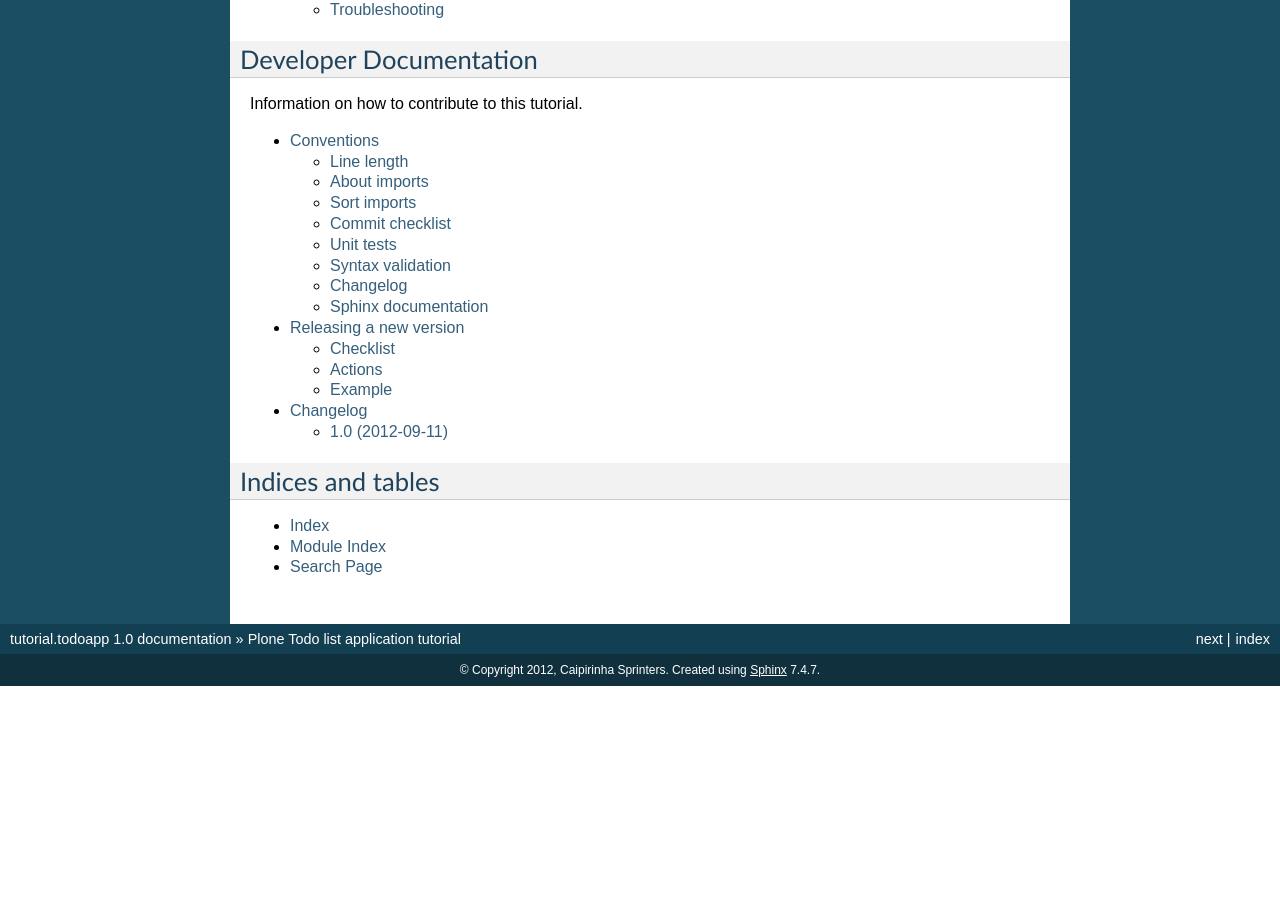
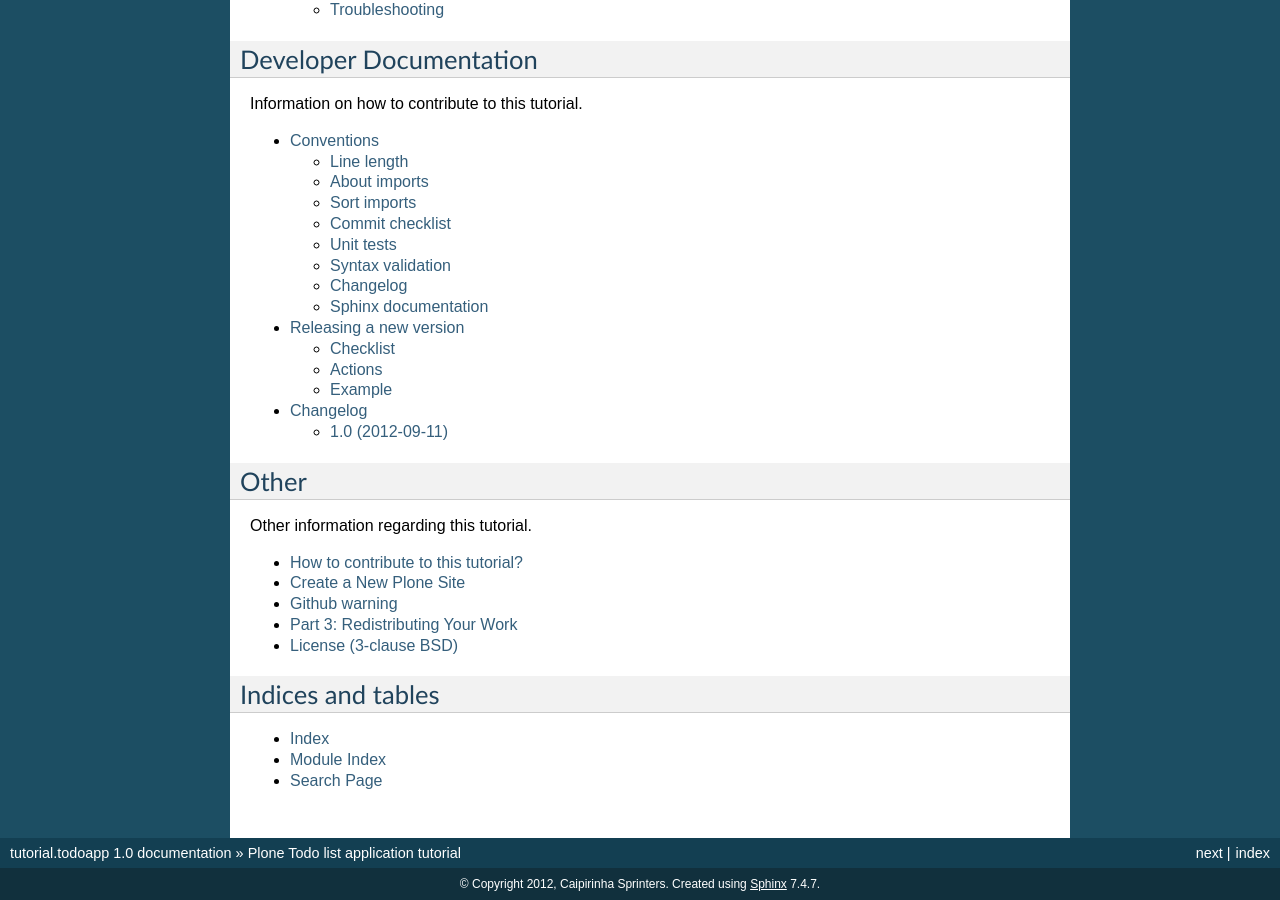
Before and after one commit to collective/tutorial.todoapp, a Sphinx documentation site: the page built from docs/index.rst, in a window 1280 px wide and 900 px high, scrolled down 1015 px. Built offline with Sphinx 7.4.7, drawn with Linux system fonts in a browser that asks for light colours; before the commit the page ends 1701 px from its top, so only the background shows below that.

Commit message:
Make sure all .rst is in Sphinx indexes to avoid Sphinx build warnings

```diff
--- a/docs/index.rst
+++ b/docs/index.rst
@@ -36,6 +36,19 @@ Information on how to contribute to this tutorial.
     release.rst
     HISTORY.rst
 
+Other
+=======================
+
+Other information regarding this tutorial.
+
+.. toctree::
+    :maxdepth: 2
+
+    contribute
+    add_plone_site
+    tutorial
+    LICENSE
+
 
 Indices and tables
 ==================
--- a/docs/tutorial.rst
+++ b/docs/tutorial.rst
@@ -1,3 +1,6 @@
+Github warning
+=================
+
 .. line-block::
 
     WARNING: If you are reading this on GitHub, DON'T! Read it on ReadTheDocs:
```
